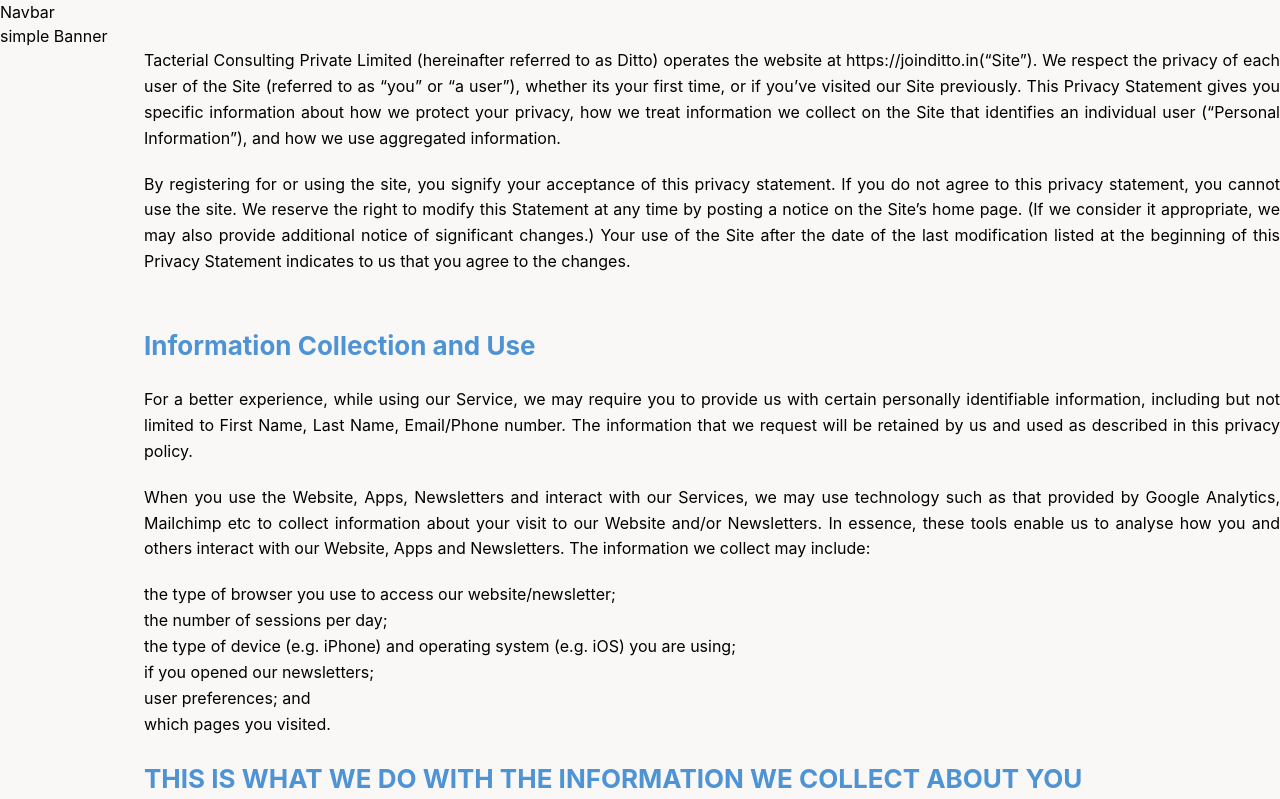
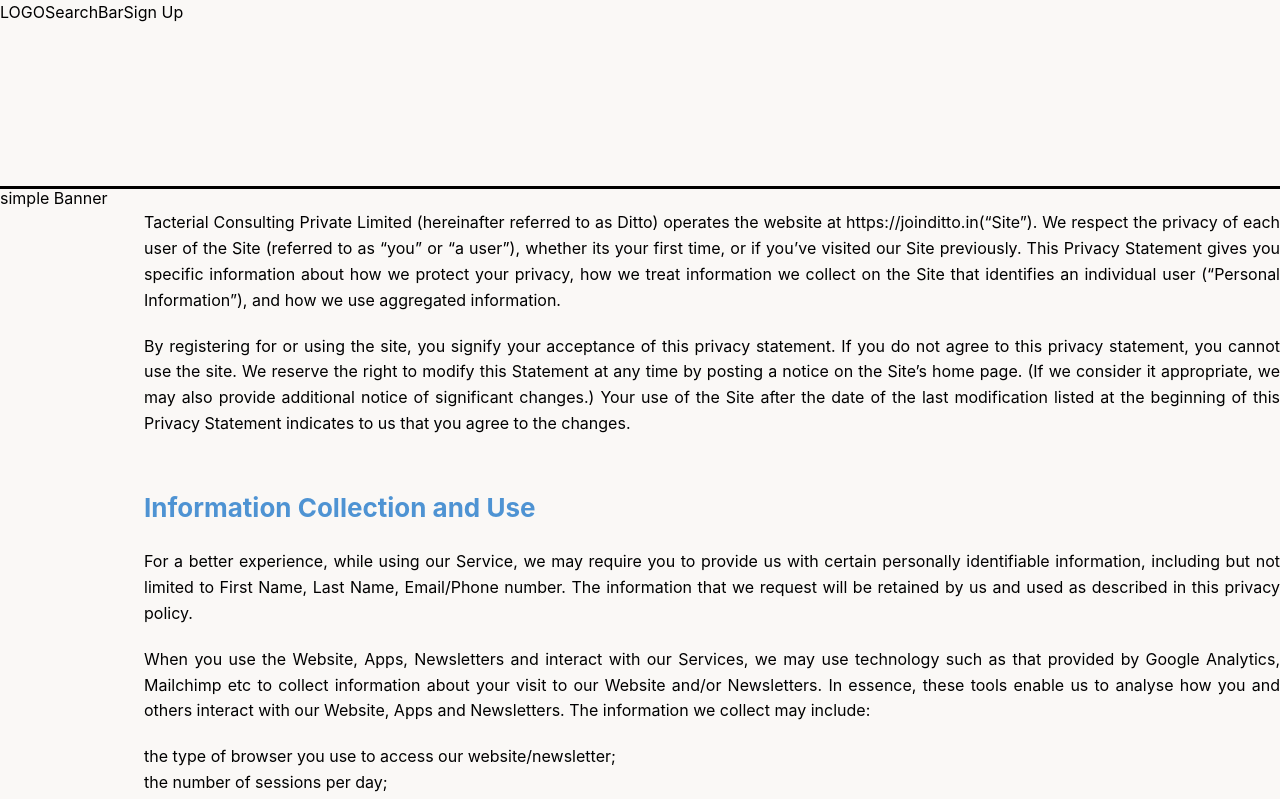
Before and after one commit to AFM-Taha/affling, a Next.js app: page /privacy in a window 1280 px wide. Shown: the top 799 px of the page. Built offline with nearby package versions, Linux system fonts and the light colour scheme.

Commit message:
add navbar

```diff
--- /dev/null
+++ b/src/components/common/Navbar/SearchBar.tsx
@@ -0,0 +1,3 @@
+export default function SearchBar() {
+  return <div>SearchBar</div>;
+}
--- /dev/null
+++ b/src/components/common/Navbar/index.tsx
@@ -0,0 +1,17 @@
+import SearchBar from './SearchBar';
+
+export default function NavBar() {
+  return (
+    <nav className="h-[186px] outline">
+      <div className="flex">
+        <div>LOGO</div>
+        <div>
+          <SearchBar />
+        </div>
+        <div className="h-[63.267px] w-[186px]">
+          <button>Sign Up</button>
+        </div>
+      </div>
+    </nav>
+  );
+}
--- a/src/layout/index.tsx
+++ b/src/layout/index.tsx
@@ -1,4 +1,5 @@
 import Footer from '@/components/common/Footer';
+import Navbar from '@/components/common/Navbar';
 import { ReactNode } from 'react';
 
 interface Props {
@@ -8,7 +9,7 @@ interface Props {
 export default function Layout({ children }: Props) {
   return (
     <div className="bg-[#ffffff]">
-      <div className="">Navbar</div>
+      <Navbar />
       {children}
       <Footer />
     </div>
```
